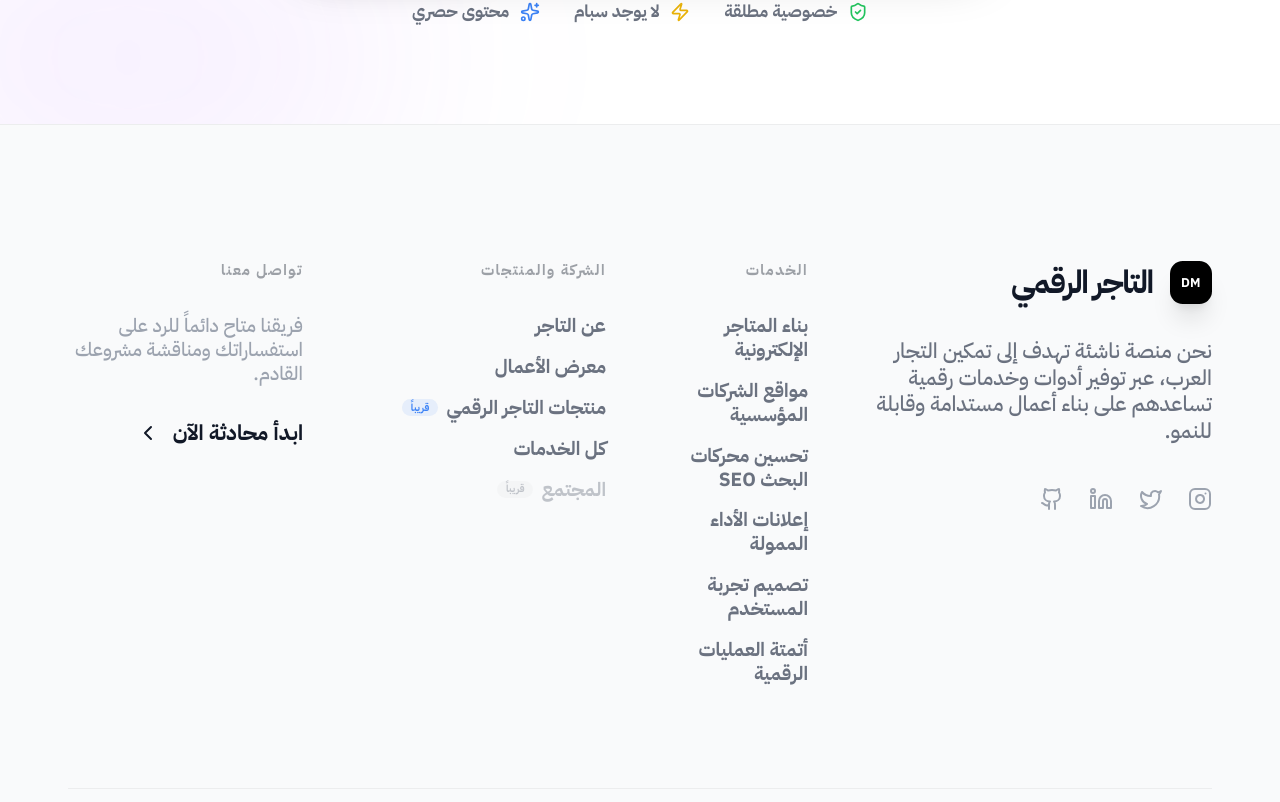
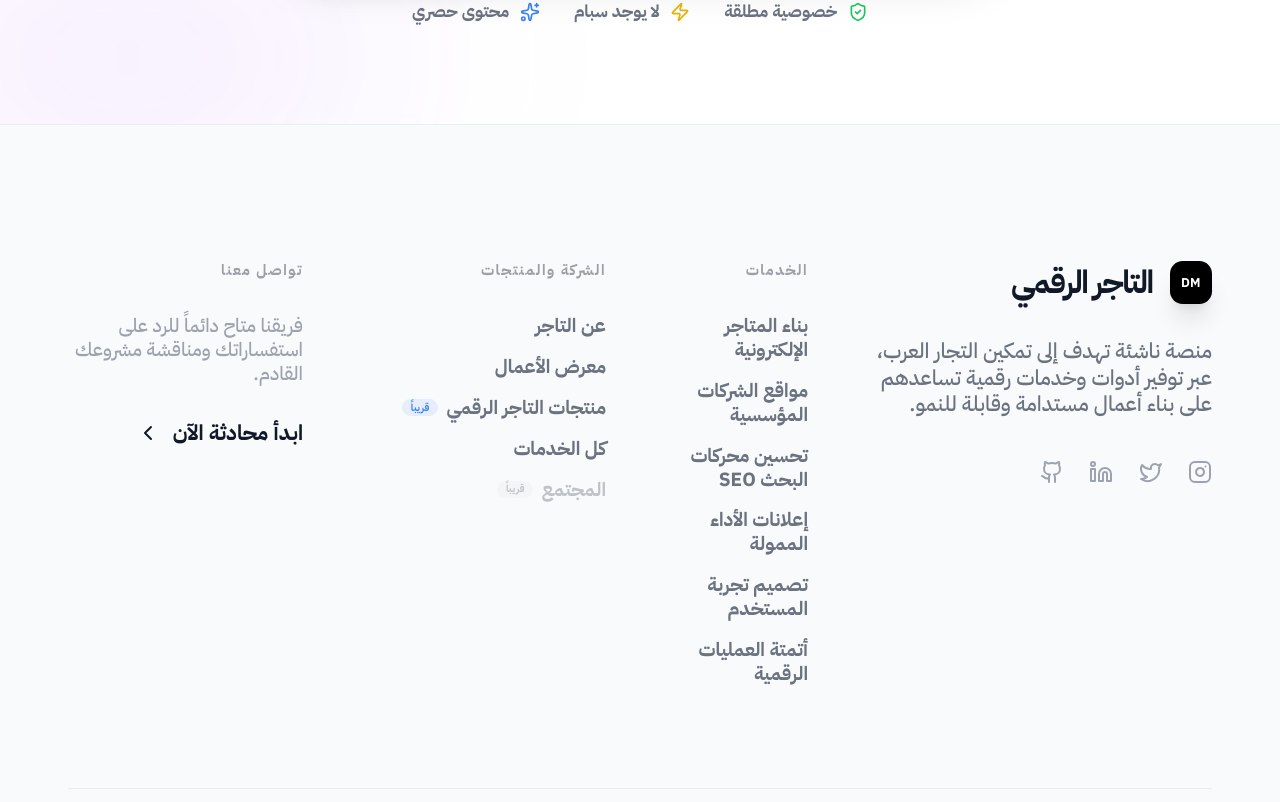
Before and after one commit to mohamedlahlah/asdwww, a React (Vite) app: page / in a window 1280 px wide. Shown: the part 11198-12000 px from the top of the page. Built offline with nearby package versions, Linux system fonts and the light colour scheme.

Commit message:
feat: Add `Layout` component with responsive navigation, dynamic header, and dropdown menus.

```diff
--- a/components/Layout.tsx
+++ b/components/Layout.tsx
@@ -237,7 +237,7 @@ const Layout = ({ children }: { children: React.ReactNode }) => {
                             <span className="font-black text-2xl md:text-3xl tracking-tighter text-gray-900 dark:text-white">التاجر الرقمي</span>
                         </div>
                         <p className="text-gray-500 dark:text-gray-400 text-lg md:text-xl leading-relaxed mb-10 max-w-lg font-medium">
-                            نحن منصة ناشئة تهدف إلى تمكين التجار العرب، عبر توفير أدوات وخدمات رقمية تساعدهم على بناء أعمال مستدامة وقابلة للنمو.
+                            منصة ناشئة تهدف إلى تمكين التجار العرب، عبر توفير أدوات وخدمات رقمية تساعدهم على بناء أعمال مستدامة وقابلة للنمو.
                         </p>
                         <div className="flex gap-6">
                             {[Instagram, Twitter, Linkedin, Github].map((Icon, i) => (
```
